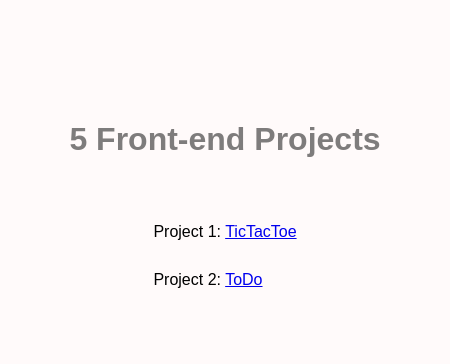
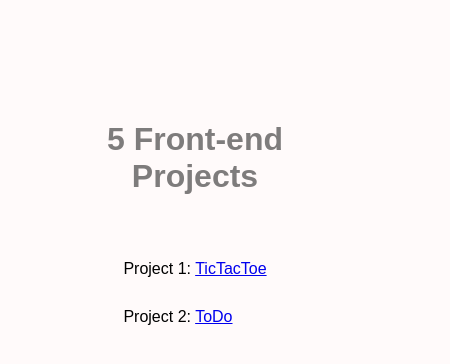
Before and after one commit to hdorothea/5-frontend-projects, a website: page index.html in a window 390 px wide. Shown: the whole page, 450 px wide, since content can reach past the window. Drawn offline with Linux system fonts and the light colour scheme.

Commit message:
fiox index page on mobile

```diff
--- a/styles.css
+++ b/styles.css
@@ -3,7 +3,7 @@ body {
   flex-direction: column;
   align-items: center;
   font-family: Arial, Helvetica, sans-serif;
-  width: 450px;
+  width: 300px;
   margin-left: auto;
   margin-right: auto;
   margin-top: 100px;
@@ -22,6 +22,7 @@ li {
 h1 {
   margin-bottom: 50px;
   opacity: 0.5;
+  text-align: center;
 }
 
 html {
```
